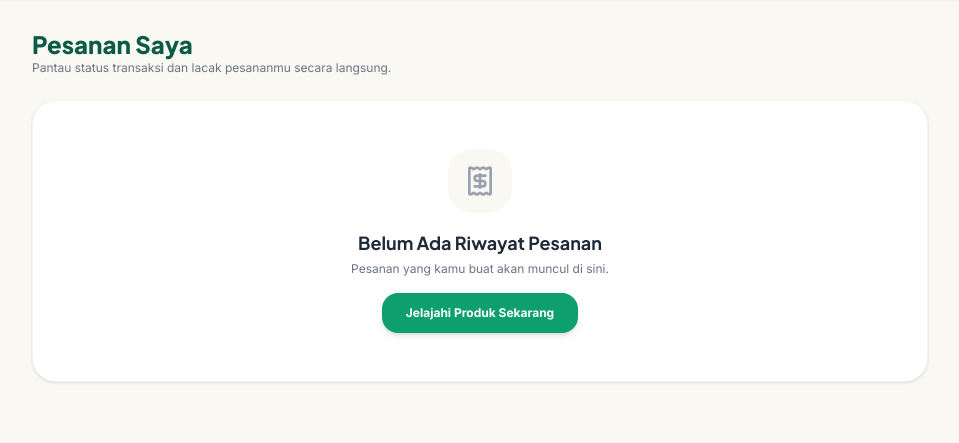
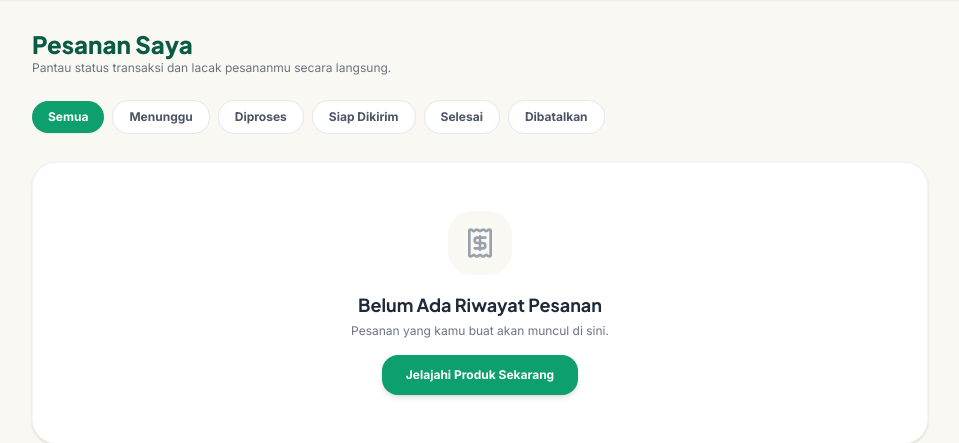
Before and after one commit to danu-dev/toko-kita, a Laravel app: page /pesanan in a window 1280 px wide. Shown: the part 65-508 px from the top of the page, without its empty margins (160-1119 px from the left). Run offline with Laravel 12, Linux system fonts and the light colour scheme; a user stored in the database is signed in; data comes from the database, SQL or seed files in the repository; tables that the repository leaves empty hold one stand-in row (values such as "Sample post"); style sheets or scripts are compiled from the project's sources; some libraries are stand-ins or nearby versions.

Commit message:
feat(order): add interactive status filter tabs to buyer orders history page

```diff
--- a/app/Http/Controllers/BuyerController.php
+++ b/app/Http/Controllers/BuyerController.php
@@ -310,14 +310,20 @@
     }
 
     // ORDERS & TRACKING
-    public function ordersIndex()
+    public function ordersIndex(Request $request)
     {
-        $orders = Order::with(['store', 'items.product', 'payment'])
-            ->where('buyer_id', Auth::id())
-            ->latest()
-            ->paginate(10);
+        $status = $request->input('status');
 
-        return view('buyer.orders-index', compact('orders'));
+        $query = Order::with(['store', 'items.product', 'payment'])
+            ->where('buyer_id', Auth::id());
+
+        if ($status && in_array($status, ['menunggu_konfirmasi', 'diproses', 'siap_diambil_dikirim', 'selesai', 'dibatalkan', 'retur_refund'])) {
+            $query->where('status', $status);
+        }
+
+        $orders = $query->latest()->paginate(10)->withQueryString();
+
+        return view('buyer.orders-index', compact('orders', 'status'));
     }
 
     public function trackOrder(int $id)
--- a/resources/views/buyer/orders-index.blade.php
+++ b/resources/views/buyer/orders-index.blade.php
@@ -10,6 +10,28 @@
             <h1 class="font-display font-black text-2xl text-[#0B5A45]">Pesanan Saya</h1>
             <p class="text-xs text-gray-500">Pantau status transaksi dan lacak pesananmu secara langsung.</p>
         </div>
+    </div>
+
+    <!-- Order Status Tabs Filter Bar -->
+    <div class="flex items-center gap-2 overflow-x-auto pb-1 text-xs">
+        <a href="{{ route('orders.index') }}" class="px-4 py-2 rounded-2xl whitespace-nowrap font-bold transition {{ empty($status) ? 'bg-[#0E9F6E] text-white shadow-xs' : 'bg-white text-gray-600 hover:bg-gray-100 border border-gray-200' }}">
+            Semua
+        </a>
+        <a href="{{ route('orders.index', ['status' => 'menunggu_konfirmasi']) }}" class="px-4 py-2 rounded-2xl whitespace-nowrap font-bold transition {{ $status === 'menunggu_konfirmasi' ? 'bg-[#0E9F6E] text-white shadow-xs' : 'bg-white text-gray-600 hover:bg-gray-100 border border-gray-200' }}">
+            Menunggu
+        </a>
+        <a href="{{ route('orders.index', ['status' => 'diproses']) }}" class="px-4 py-2 rounded-2xl whitespace-nowrap font-bold transition {{ $status === 'diproses' ? 'bg-[#0E9F6E] text-white shadow-xs' : 'bg-white text-gray-600 hover:bg-gray-100 border border-gray-200' }}">
+            Diproses
+        </a>
+        <a href="{{ route('orders.index', ['status' => 'siap_diambil_dikirim']) }}" class="px-4 py-2 rounded-2xl whitespace-nowrap font-bold transition {{ $status === 'siap_diambil_dikirim' ? 'bg-[#0E9F6E] text-white shadow-xs' : 'bg-white text-gray-600 hover:bg-gray-100 border border-gray-200' }}">
+            Siap Dikirim
+        </a>
+        <a href="{{ route('orders.index', ['status' => 'selesai']) }}" class="px-4 py-2 rounded-2xl whitespace-nowrap font-bold transition {{ $status === 'selesai' ? 'bg-[#0E9F6E] text-white shadow-xs' : 'bg-white text-gray-600 hover:bg-gray-100 border border-gray-200' }}">
+            Selesai
+        </a>
+        <a href="{{ route('orders.index', ['status' => 'dibatalkan']) }}" class="px-4 py-2 rounded-2xl whitespace-nowrap font-bold transition {{ $status === 'dibatalkan' ? 'bg-[#0E9F6E] text-white shadow-xs' : 'bg-white text-gray-600 hover:bg-gray-100 border border-gray-200' }}">
+            Dibatalkan
+        </a>
     </div>
 
     @if($orders->isEmpty())
```
Also changed, not shown: tests/Feature/TokoKitaFeatureTest.php (+10 -0 lines).
